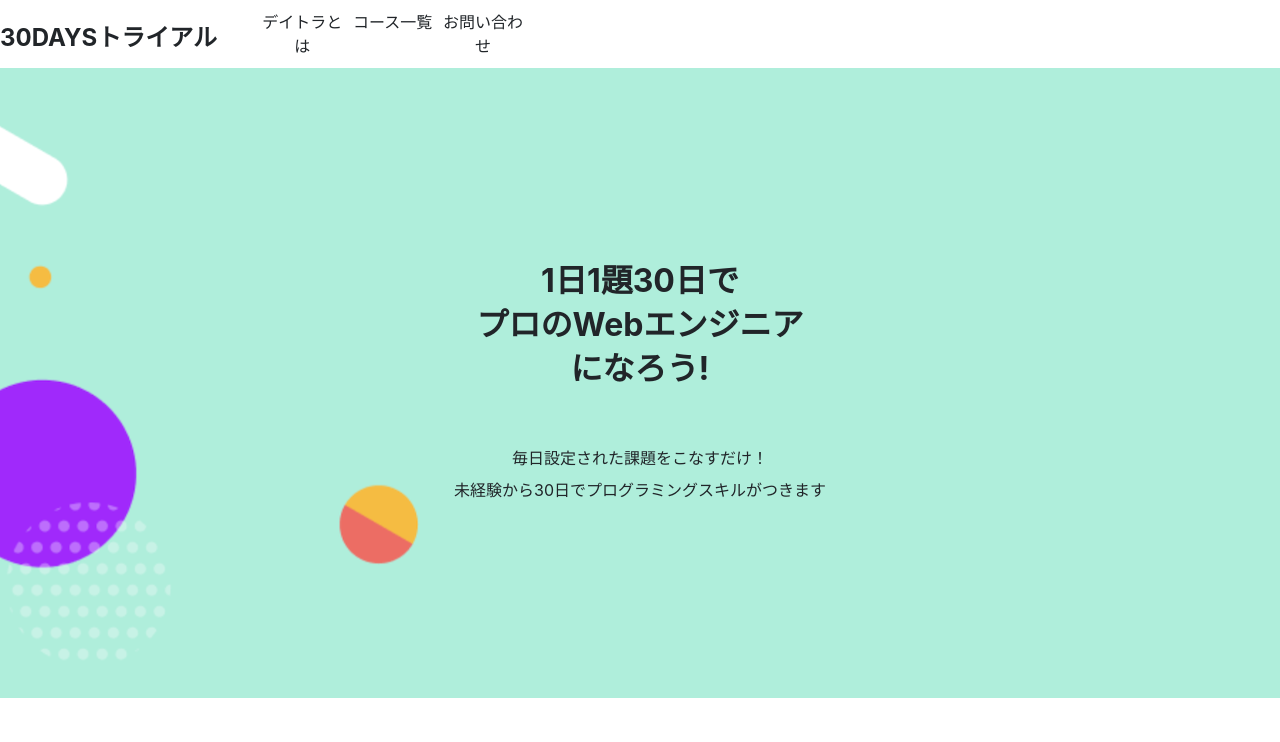
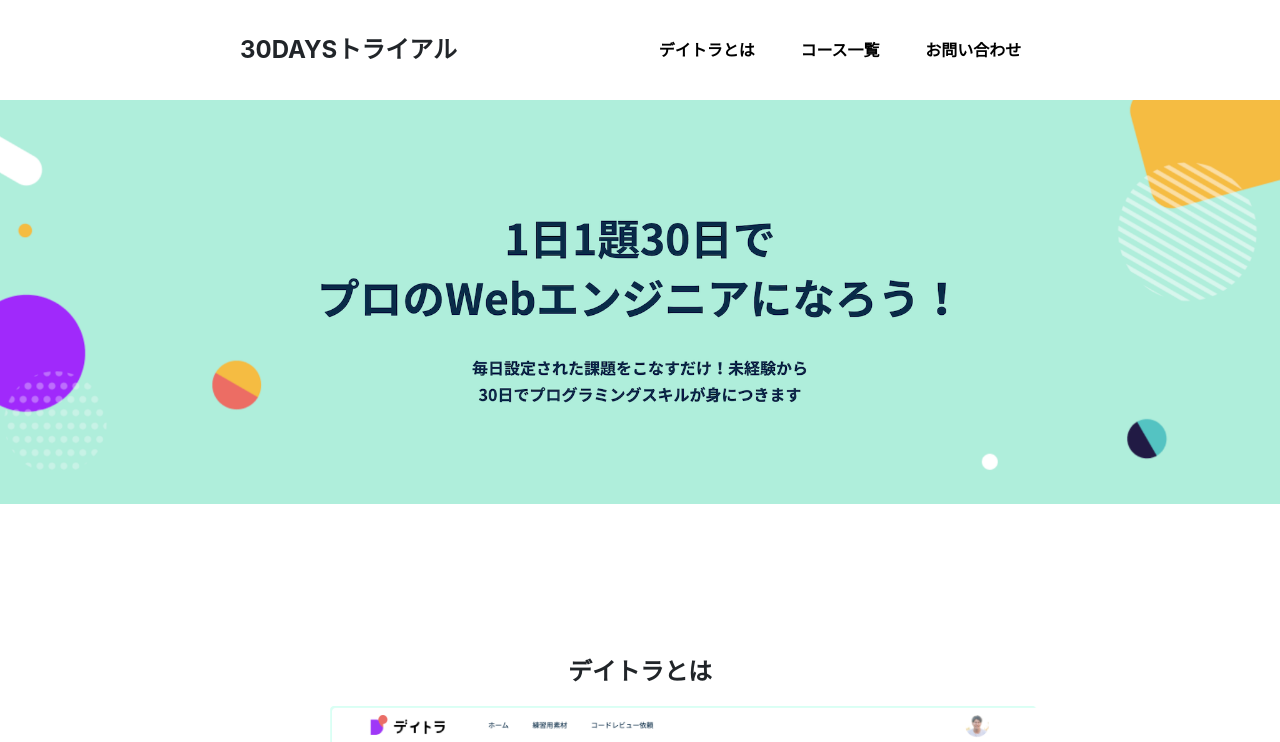
Before and after one commit to rattsl/daytra, a plain HTML site: page index.html in a window 1280 px wide. Shown: the top 742 px of the page. Drawn offline with Linux system fonts and the light colour scheme.

Commit message:
feat: ✨implement desktop-header

```diff
--- a/index.html
+++ b/index.html
@@ -15,19 +15,22 @@
       <h2 class="header__title">30DAYSトライアル</h2>
       <nav class="header__nav">
         <ul class="header__ul">
-          <li class="header__li">デイトラとは</li>
-          <li class="header__li">コース一覧</li>
-          <li class="header__li">お問い合わせ</li>
+          <li class="header__li"><a href="#">デイトラとは</a></li>
+          <li class="header__li"><a href="#">コース一覧</a></li>
+          <li class="header__li"><a href="#">お問い合わせ</a></li>
         </ul>
       </nav>
     </div>
-    <div class="header__hero">
+    <div class="header__hero-mobile">
       <img class="header__img" src="images/main-vsual-nontitle.png" alt="hero">
       <h1 class="t-top">1日1題30日で</h1>
       <h1 class="t-middle">プロのWebエンジニア</h1>
       <h1 class="t-bottom">になろう!</h1>
       <p class="p-top">毎日設定された課題をこなすだけ！</p>
       <p class="p-bottom">未経験から30日でプログラミングスキルがつきます</p>
+    </div>
+    <div class="header__hero-desktop">
+      <img class="header__img" src="images/main-vsual.png" alt="hero-desktop">
     </div>
   </header>
   <main>
--- a/styles/breakpoints/_600up.scss
+++ b/styles/breakpoints/_600up.scss
@@ -3,8 +3,45 @@ Stylesheet: 通常ディスプレイサイズ
 ******************************************************************/
 
 .header{
+
   &__inner{
     display: flex;
     flex-direction: row;
+    align-items: center;
+  }
+
+  &__title{
+    padding: 0;
+    margin: 0;
+    flex: 1;
+    text-align: start;
+  }
+
+  &__ul{
+    flex: 1;
+    justify-content: space-between;
+    margin: 0;
+    width: 400px;
+  }
+
+  &__li{
+    padding: 0 10px;
+
+    & > a{
+    color: $cBlack;
+    font-weight: 900;
+    }
+  }
+
+  &__hero-mobile{
+    display: none;
+  }
+
+  &__hero-desktop{
+    display: inline-block;
+  }
+
+  &__img{
+    width: 100%;
   }
 }
--- a/styles/breakpoints/_base.scss
+++ b/styles/breakpoints/_base.scss
@@ -55,9 +55,15 @@ Stylesheet: ベーススタイル(スマホ)
   left: 0;
   width: 100%;
 
+  &__inner{
+    @extend .content-width;
+    height: 100px;
+  }
+
   &__title{
+    margin: 0 auto;
     text-align: center;
-    margin-top: 20px;
+    padding-top: 15px;
   }
 
   &__ul{
@@ -65,7 +71,8 @@ Stylesheet: ベーススタイル(スマホ)
     list-style: none;
     justify-content: center;
     padding: 0;
-    margin: 10px 40px;
+    margin: 10px 20px;
+    white-space: nowrap;
   }
 
   &__li{
@@ -75,7 +82,7 @@ Stylesheet: ベーススタイル(スマホ)
 
   }
 
-  &__hero{
+  &__hero-mobile{
     position: relative;
     left: 0;
     top: 0;
@@ -121,6 +128,10 @@ Stylesheet: ベーススタイル(スマホ)
       transform: translateX(-50%);
       white-space: nowrap;
     }
+  }
+
+  &__hero-desktop{
+    display: none;
   }
 }
 
--- a/styles/modules/_variables.scss
+++ b/styles/modules/_variables.scss
@@ -1,6 +1,6 @@
 $cWhite: white;
 $cBlack: black;
-$contentMaxWidth: 1070px;
+$contentMaxWidth: 800px;
 $cSubTitle: #535353;
 $cBgGray: #eaebe6;
 $clightRed: rgb(247, 106, 91);
```
Also changed, not shown: styles/style.css, 1 other file.
